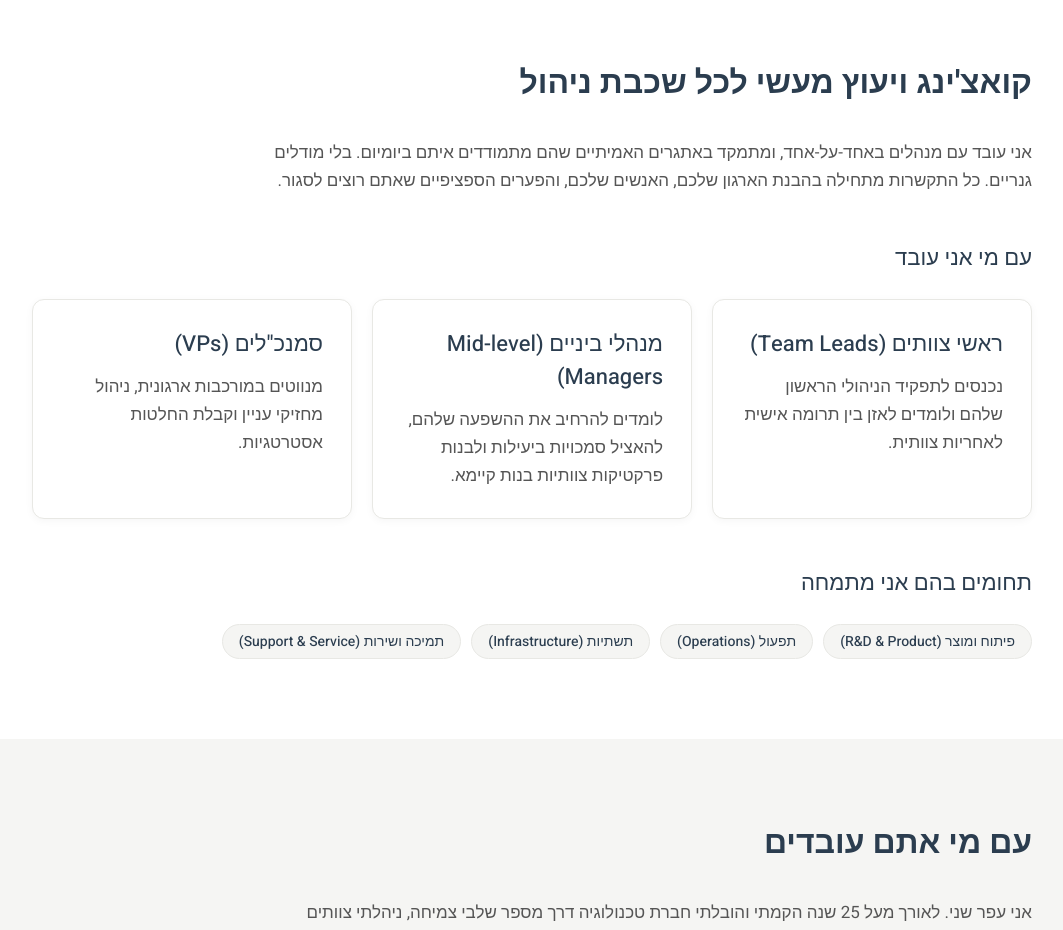
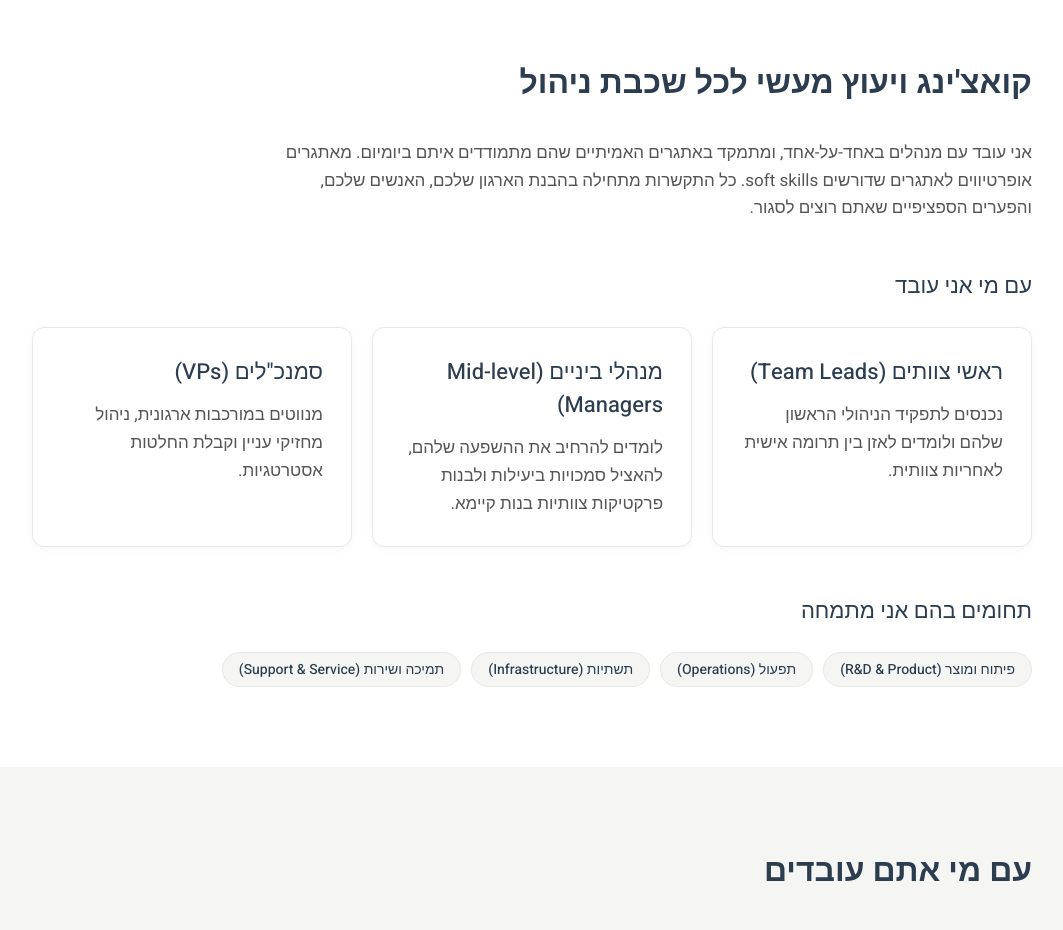
Before and after one commit to shani-ofer/Website-March-2026, a React (Vite) app: page /management in a window 1280 px wide. Shown: the part 960-1890 px from the top of the page, without its empty margins (108-1171 px from the left). Built offline with nearby package versions, Linux system fonts and the light colour scheme.

Commit message:
Update Companies page text

```diff
--- a/src/pages/CompaniesPage.tsx
+++ b/src/pages/CompaniesPage.tsx
@@ -41,7 +41,7 @@ export function CompaniesPage() {
         <div className="max-w-[1000px] mx-auto">
           <h2 className="text-deep-navy mb-8">קואצ'ינג ויעוץ מעשי לכל שכבת ניהול</h2>
           <p className="text-[#555] body-text leading-relaxed max-w-3xl mb-12">
-            אני עובד עם מנהלים באחד-על-אחד, ומתמקד באתגרים האמיתיים שהם מתמודדים איתם ביומיום. בלי מודלים גנריים. כל התקשרות מתחילה בהבנת הארגון שלכם, האנשים שלכם, והפערים הספציפיים שאתם רוצים לסגור.
+            אני עובד עם מנהלים באחד-על-אחד, ומתמקד באתגרים האמיתיים שהם מתמודדים איתם ביומיום. מאתגרים אופרטיווים לאתגרים שדורשים soft skills. כל התקשרות מתחילה בהבנת הארגון שלכם, האנשים שלכם, והפערים הספציפיים שאתם רוצים לסגור.
           </p>
 
           <h3 className="text-deep-navy text-[22px] font-bold mb-6">עם מי אני עובד</h3>
```
